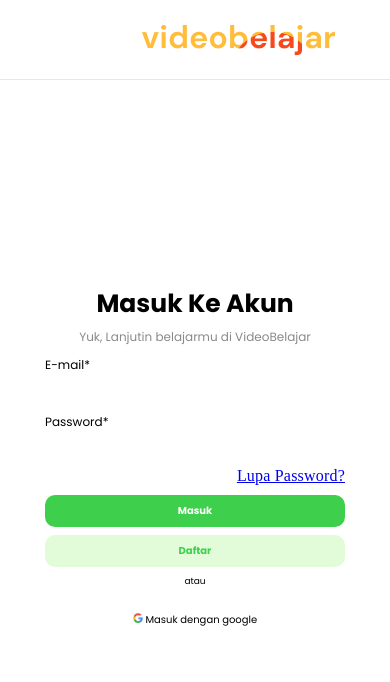
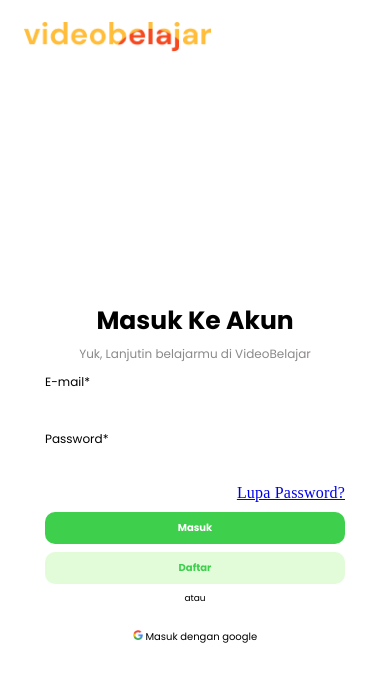
Before and after one commit to AD-iT448/AppVideoBelajar, a plain HTML site: page index.html in a window 390 px wide. Drawn offline with Linux system fonts and the light colour scheme.

Commit message:
responsif login page

```diff
--- a/css/style.css
+++ b/css/style.css
@@ -20,29 +20,38 @@
     min-height: 110vh;
 }
 .nav{
-   position: fixed;
+    position: fixed;
    top: 0;
-   display: flex;
-   justify-content: space-between;
+   display: block;
    width: 100%;
-   height: 100%;
-   line-height: 100px;
-   background: linear-gradient(rgba(39, 39, 39, 0.6)) ;
-   border: 0px 0px 1px 0px;
+   height: 15%;
+   overflow: hidden;
+
 }
 
-.nav-logo{
-    font-size: 25px;
-    font-weight: 600;
+.nav .logo-container{
+    width: 237px;
+    height: 56px;
+    display: flex;
+    justify-content: center;
+    align-items: center;
+    gap: 60px;
+    margin :24px 80px;
 }
 
+.nav .logo-container .logo{
+    height: 30px;
+    top: 13px;
+    left: 22px;
+}
 .form-box{
     position: fixed;
     display: flex;
     align-items: center;
     width: 512px;
     height: 420px;
-    background: rgb(255, 255, 255);
+    margin-top: 9%;
+    /* background: rgb(255, 255, 255); */
 }
 
 .login-container{
@@ -228,18 +237,48 @@
 
 }
 
-/* Responsive styles */
-/* @media (max-width: 768px) {
-    .wrapper{
-        display: none;
-        flex-direction: column;
+ /* Aturan CSS untuk layar kecil (ponsel) */
+@media screen and (max-width: 640px) {
+    *{
+        margin: 0;
+        padding: 0;
+        box-sizing: border-box;
+        font-family: 'Poppins',sans-serif;
+    }
+    body {
+        background-color: rgb(255, 255, 255);
+        background-attachment: fixed;
+        overflow: hidden;
+    }
+    .nav{
+        position: fixed;
+       display: flex;
+       justify-content: center;
+       align-items: center;
+       width: 100%;
+       height: 74px;
+       overflow: hidden;
+    }
+    .nav .logo-container{
+        width: 237px;
+        height: 56px;
+        display: flex;
+        gap: 60px;
+        margin-right: 60%;
+    }
+    .nav .logo-container .logo{
+        height: 30px;
+        top: 13px;
+        left: 22px;
     }
 
-    .nav-toggle-label {
-        display: block;
+    .form-box{
+        position: fixed;
+        display: flex;
+        align-items: center;
+        width: 512px;
+        height: 420px;
+        /* background: rgb(255, 255, 255); */
     }
 
-    .nav-toggle:checked ~ .nav-menu {
-        display: flex;
-    }
-} */
+}
--- a/index.html
+++ b/index.html
@@ -10,8 +10,8 @@
     <!-- Navigasi LOGO -->
    <div class="wrapper">
     <nav class="nav">
-        <div class="nav-logo">
-            <img src="IMG/Navigation.png" alt="">
+        <div class="logo-container">
+            <img class="logo" src="IMG/icon/Logo.png" alt="">
         </div>
     </nav>
 
```
Also changed, not shown: IMG/icon/Logo.png (added), 1 other file.
